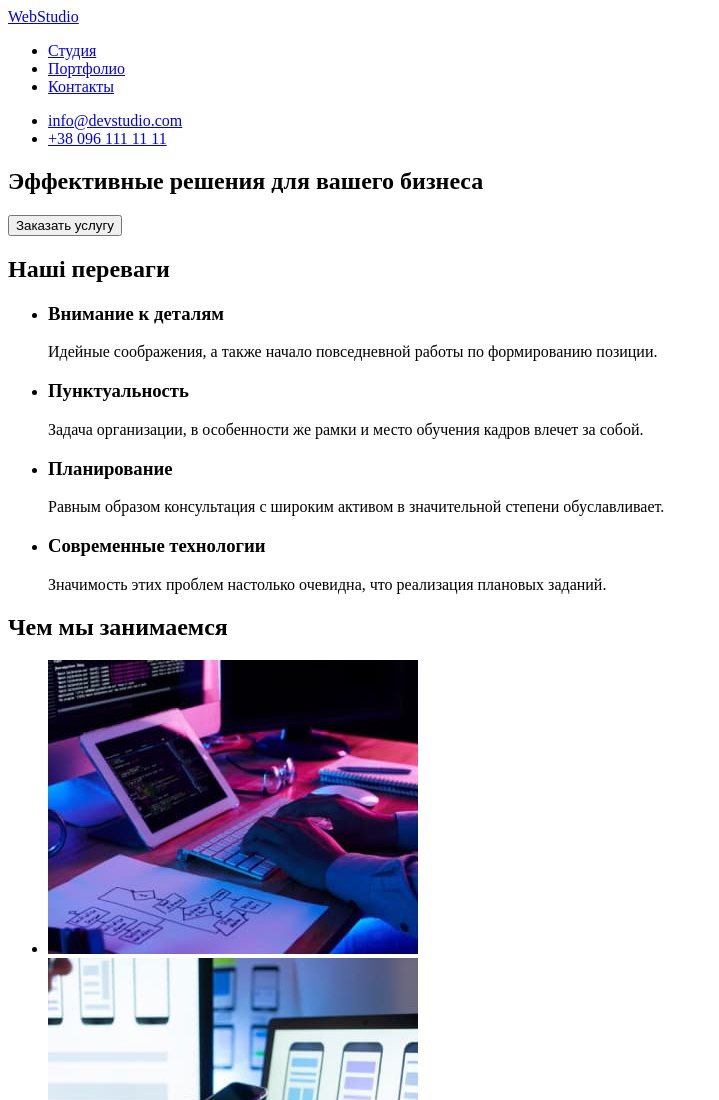
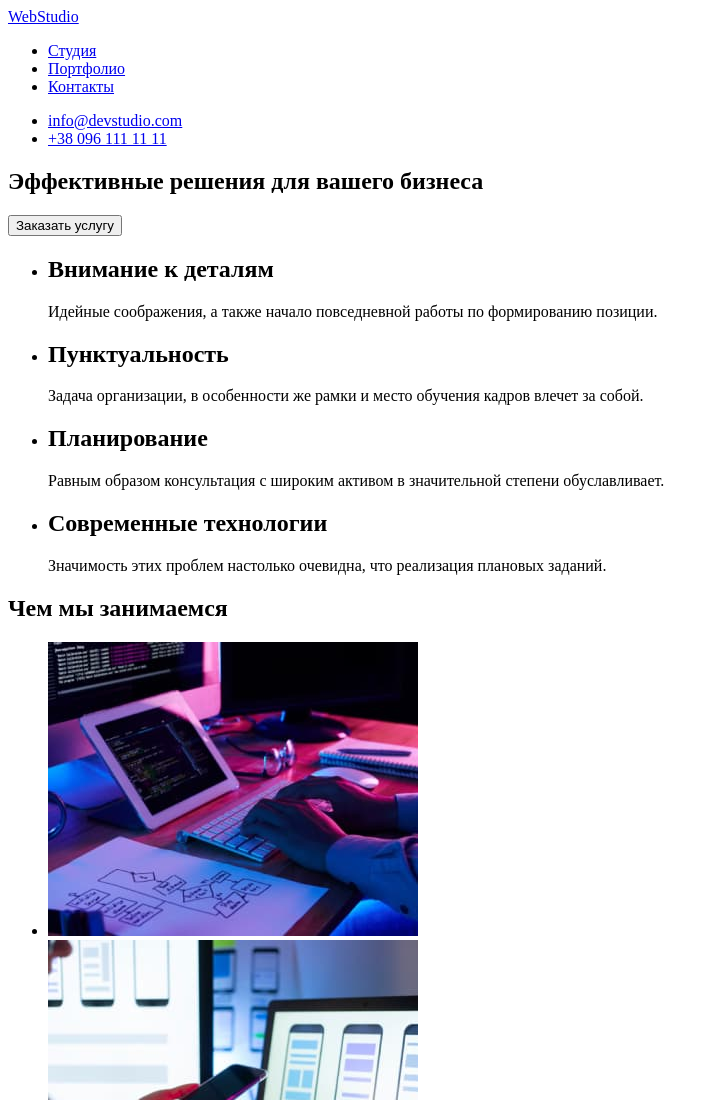
Before and after one commit to Farabuto/goit-markup-hw-01, a plain HTML site: page index.html in a window 1280 px wide. Shown: the top 1100 px of the page, without its empty margins (0-719 px from the left). Drawn offline with Linux system fonts and the light colour scheme.

Commit message:
Update index.html

```diff
--- a/index.html
+++ b/index.html
@@ -16,8 +16,8 @@
                 WebStudio
             </a>
             <ul>
-                <li><a href="/">Студия</a></li>
-                <li><a href="/">Портфолио</a></li>
+                <li><a href="file:///Users/farabutto/sites/study/first_hometask/index.html">Студия</a></li>
+                <li><a href="file:///Users/farabutto/sites/study/another_housewife/portfolio.html">Портфолио</a></li>
                 <li><a href="/">Контакты</a></li>
             </ul>
         </nav>
@@ -36,22 +36,21 @@
     </section>
 <!--Our advantages-->
     <section>
-        <h2>Наші переваги</h2>
         <ul>
             <li>
-                <h3>Внимание к деталям</h3>
+                <h2>Внимание к деталям</h2>
                 <p>Идейные соображения, а также начало повседневной работы по формированию позиции.</p>
             </li>
             <li>
-                <h3>Пунктуальность</h3>
+                <h2>Пунктуальность</h2>
                 <p>Задача организации, в особенности же рамки и место обучения кадров влечет за собой.</p>
             </li>
             <li>
-                <h3>Планирование</h3>
+                <h2>Планирование</h2>
                 <p>Равным образом консультация с широким активом в значительной степени обуславливает.</p>
             </li>
             <li>
-                <h3>Современные технологии</h3>
+                <h2>Современные технологии</h2>
                 <p>Значимость этих проблем настолько очевидна, что реализация плановых заданий.</p>
             </li>
         </ul>
```
